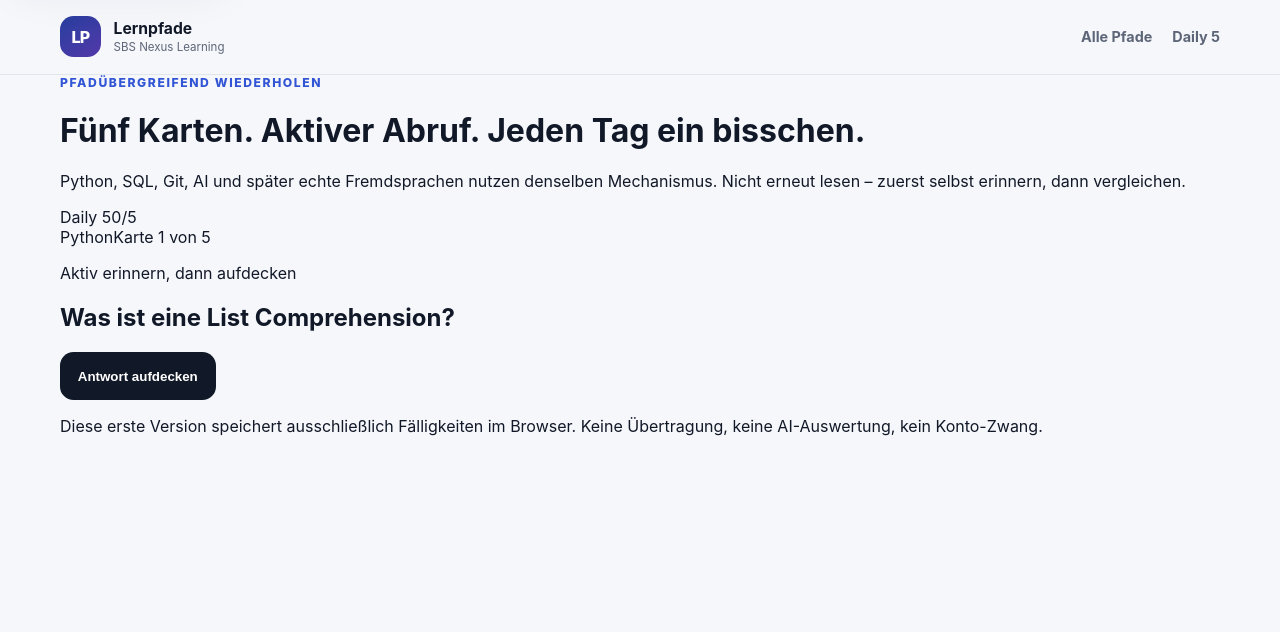
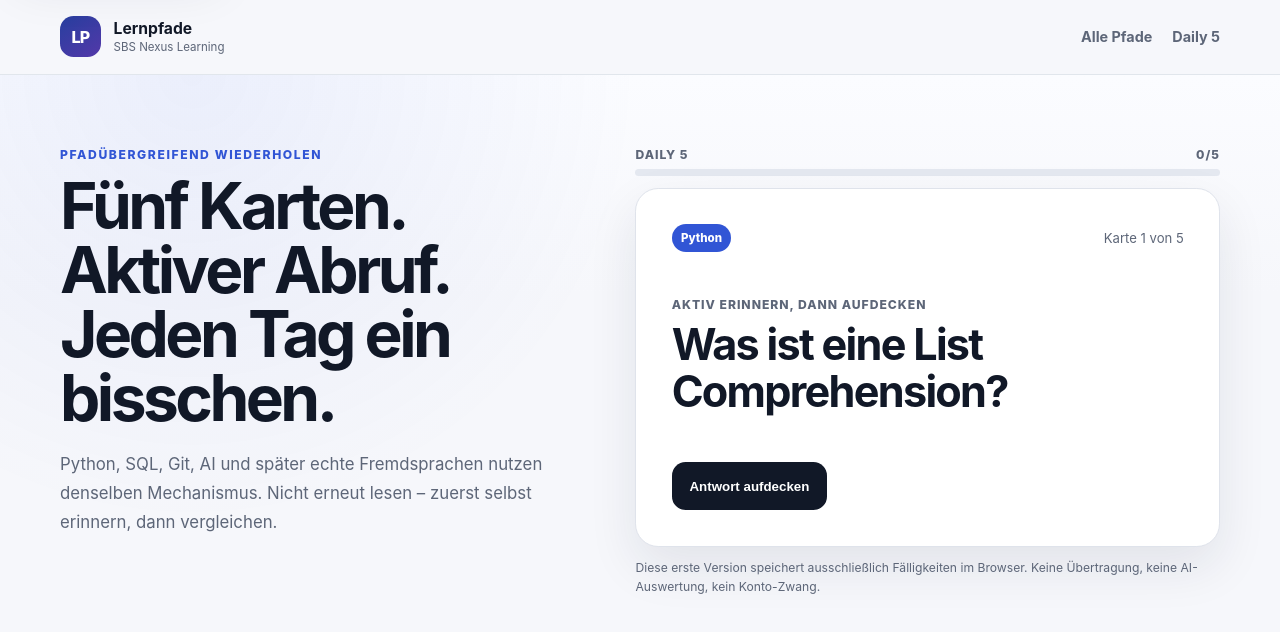
Before and after one commit to SBS-Nexus/sbs-workflows, a Next.js app in the folder lernpfade/: page /wiederholen in a window 1280 px wide. Shown: the top 632 px of the page. Built offline with nearby package versions, Linux system fonts and the light colour scheme.

Commit message:
feat(learning): style Daily 5 review flow

```diff
--- a/lernpfade/src/app/globals.css
+++ b/lernpfade/src/app/globals.css
@@ -657,3 +657,316 @@ footer {
     animation-duration: 0.01ms !important;
   }
 }
+
+
+/* --------------------------------------------------------------------------
+ * Daily 5 — gemeinsamer Wiederholungsmotor
+ * -------------------------------------------------------------------------- */
+
+.review-page {
+  min-height: calc(100dvh - 4.6rem);
+  padding-block: 4.5rem 6rem;
+  background:
+    radial-gradient(circle at 15% 0%, rgb(49 85 213 / 0.08), transparent 28rem),
+    linear-gradient(180deg, #fbfcff 0%, var(--bg) 30%);
+}
+
+.review-layout {
+  display: grid;
+  grid-template-columns: minmax(0, 0.7fr) minmax(22rem, 0.8fr);
+  align-items: start;
+  gap: 4rem;
+}
+
+.review-intro h1 {
+  max-width: 12ch;
+  margin: 0.75rem 0 0;
+  font-size: clamp(2.4rem, 5vw, 4.6rem);
+  line-height: 1;
+  letter-spacing: -0.055em;
+}
+
+.review-intro > p:last-child {
+  max-width: 36rem;
+  margin: 1.25rem 0 0;
+  color: var(--muted);
+  font-size: 1.05rem;
+  line-height: 1.75;
+}
+
+.review-shell {
+  min-width: 0;
+}
+
+.review-progress {
+  margin-bottom: 0.8rem;
+}
+
+.review-progress-copy {
+  display: flex;
+  align-items: center;
+  justify-content: space-between;
+  gap: 1rem;
+  margin-bottom: 0.45rem;
+  color: var(--muted);
+  font-size: 0.76rem;
+  font-weight: 800;
+  letter-spacing: 0.08em;
+  text-transform: uppercase;
+}
+
+.review-progress-track {
+  height: 0.42rem;
+  overflow: hidden;
+  border-radius: 999px;
+  background: #e4e8f0;
+}
+
+.review-progress-track > span {
+  display: block;
+  height: 100%;
+  border-radius: inherit;
+  background: var(--indigo);
+  transition: width 180ms ease;
+}
+
+.review-card {
+  padding: clamp(1.4rem, 4vw, 2.2rem);
+  border: 1px solid var(--border);
+  border-radius: var(--radius-lg);
+  background: var(--surface);
+  box-shadow: var(--shadow);
+}
+
+.review-card-head {
+  display: flex;
+  align-items: center;
+  justify-content: space-between;
+  gap: 1rem;
+}
+
+.review-domain {
+  display: inline-flex;
+  min-height: 1.75rem;
+  align-items: center;
+  padding: 0.3rem 0.58rem;
+  border-radius: 999px;
+  color: white;
+  font-size: 0.72rem;
+  font-weight: 850;
+}
+
+.review-domain-python {
+  background: var(--indigo);
+}
+
+.review-domain-sql {
+  background: var(--teal);
+}
+
+.review-domain-git {
+  background: var(--violet);
+}
+
+.review-domain-ai {
+  background: var(--amber);
+}
+
+.review-domain-language {
+  background: var(--rose);
+}
+
+.review-muted,
+.review-footnote {
+  color: var(--muted);
+}
+
+.review-muted {
+  margin: 0;
+  font-size: 0.82rem;
+}
+
+.review-kicker {
+  margin: 2.8rem 0 0;
+  color: var(--muted);
+  font-size: 0.76rem;
+  font-weight: 800;
+  letter-spacing: 0.08em;
+  text-transform: uppercase;
+}
+
+.review-card h2 {
+  margin: 0.55rem 0 0;
+  font-size: clamp(1.8rem, 4vw, 2.7rem);
+  line-height: 1.08;
+  letter-spacing: -0.04em;
+}
+
+.review-reveal {
+  margin-top: 3rem;
+}
+
+.review-answer {
+  margin-top: 2.2rem;
+  padding: 1.15rem;
+  border: 1px solid var(--border);
+  border-radius: var(--radius-md);
+  background: var(--surface-muted);
+}
+
+.review-answer > span {
+  color: var(--muted);
+  font-size: 0.72rem;
+  font-weight: 850;
+  letter-spacing: 0.08em;
+  text-transform: uppercase;
+}
+
+.review-answer p {
+  margin: 0.45rem 0 0;
+  font-size: 1.05rem;
+  line-height: 1.6;
+}
+
+.review-answer code {
+  display: block;
+  margin-top: 0.8rem;
+  padding: 0.7rem 0.8rem;
+  overflow-x: auto;
+  border-radius: 0.65rem;
+  background: #111827;
+  color: #f9fafb;
+  font-family: ui-monospace, "SFMono-Regular", Menlo, monospace;
+  font-size: 0.84rem;
+}
+
+.review-ratings {
+  display: grid;
+  grid-template-columns: repeat(3, minmax(0, 1fr));
+  gap: 0.7rem;
+  margin-top: 1rem;
+}
+
+.rating {
+  min-height: 4.5rem;
+  padding: 0.8rem;
+  border: 1px solid var(--border-strong);
+  border-radius: var(--radius-md);
+  background: #fff;
+  color: var(--text);
+  cursor: pointer;
+  text-align: left;
+}
+
+.rating:hover {
+  background: var(--surface-muted);
+}
+
+.rating strong,
+.rating span {
+  display: block;
+}
+
+.rating strong {
+  font-size: 0.9rem;
+}
+
+.rating span {
+  margin-top: 0.2rem;
+  color: var(--muted);
+  font-size: 0.72rem;
+}
+
+.rating-again {
+  border-color: #e7b9c7;
+}
+
+.rating-unsure {
+  border-color: #e8cf9e;
+}
+
+.rating-confident {
+  border-color: #a9d6c1;
+}
+
+.review-footnote {
+  margin: 0.8rem 0 0;
+  font-size: 0.76rem;
+  line-height: 1.55;
+}
+
+.review-complete {
+  text-align: left;
+}
+
+.review-check {
+  display: grid;
+  width: 3rem;
+  height: 3rem;
+  place-items: center;
+  margin-bottom: 1.4rem;
+  border-radius: 50%;
+  background: #e2f4ea;
+  color: var(--green);
+  font-size: 1.4rem;
+  font-weight: 900;
+}
+
+.review-complete h2 {
+  margin-top: 0.55rem;
+}
+
+.review-complete .button {
+  margin-top: 1.5rem;
+}
+
+.review-summary {
+  display: flex;
+  gap: 0.8rem;
+  margin-top: 1.3rem;
+}
+
+.review-summary > span {
+  min-width: 7rem;
+  padding: 0.8rem;
+  border: 1px solid var(--border);
+  border-radius: var(--radius-sm);
+  background: var(--surface-muted);
+  color: var(--muted);
+  font-size: 0.72rem;
+}
+
+.review-summary strong {
+  display: block;
+  color: var(--text);
+  font-size: 1.35rem;
+}
+
+.vocab-cta {
+  margin-top: 1.25rem;
+}
+
+@media (max-width: 800px) {
+  .review-layout {
+    grid-template-columns: 1fr;
+    gap: 2.5rem;
+  }
+
+  .review-intro h1 {
+    max-width: 15ch;
+  }
+}
+
+@media (max-width: 520px) {
+  .review-page {
+    padding-block: 3rem 5rem;
+  }
+
+  .review-ratings {
+    grid-template-columns: 1fr;
+  }
+
+  .rating {
+    min-height: 3.8rem;
+  }
+}
```
